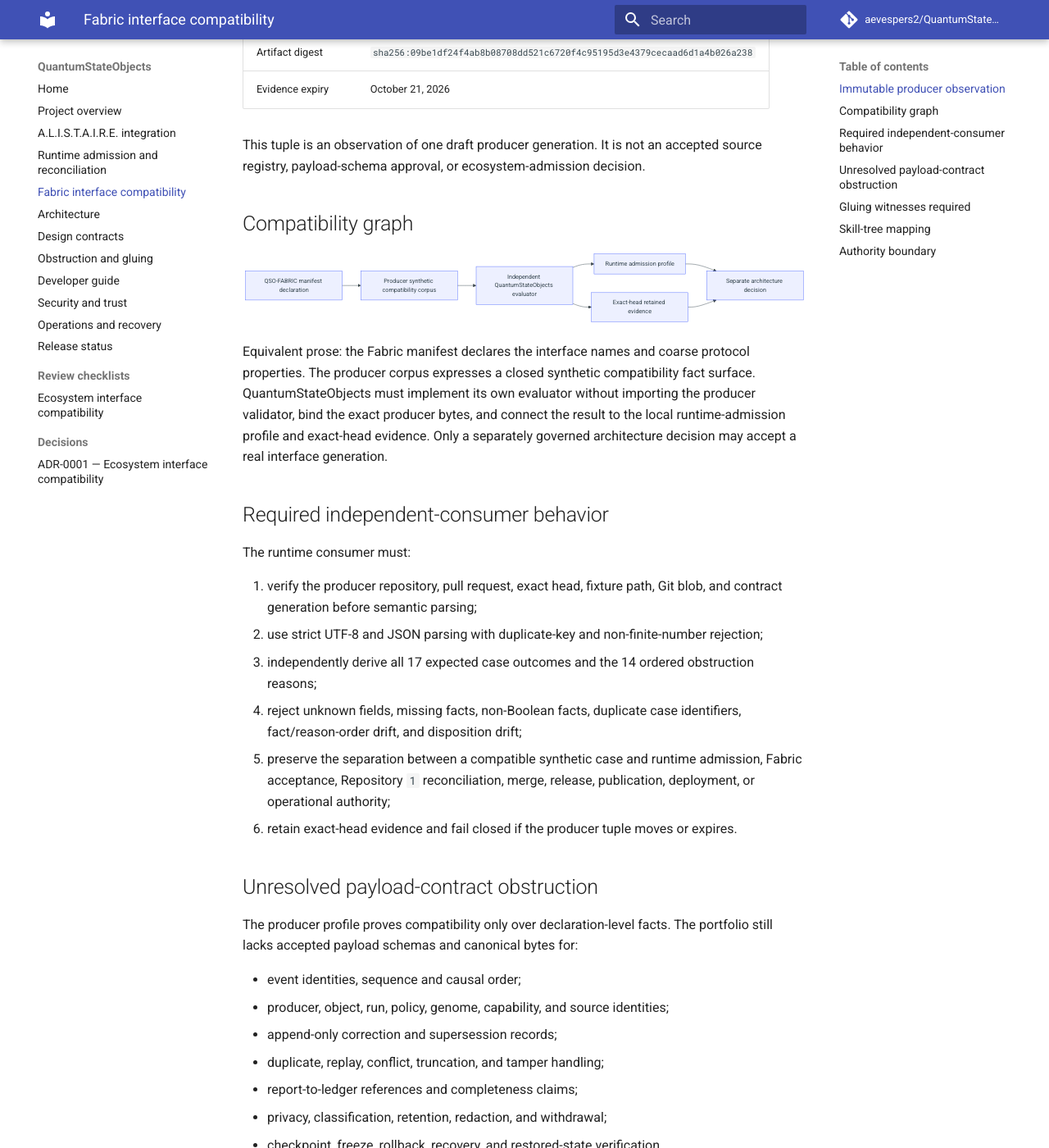
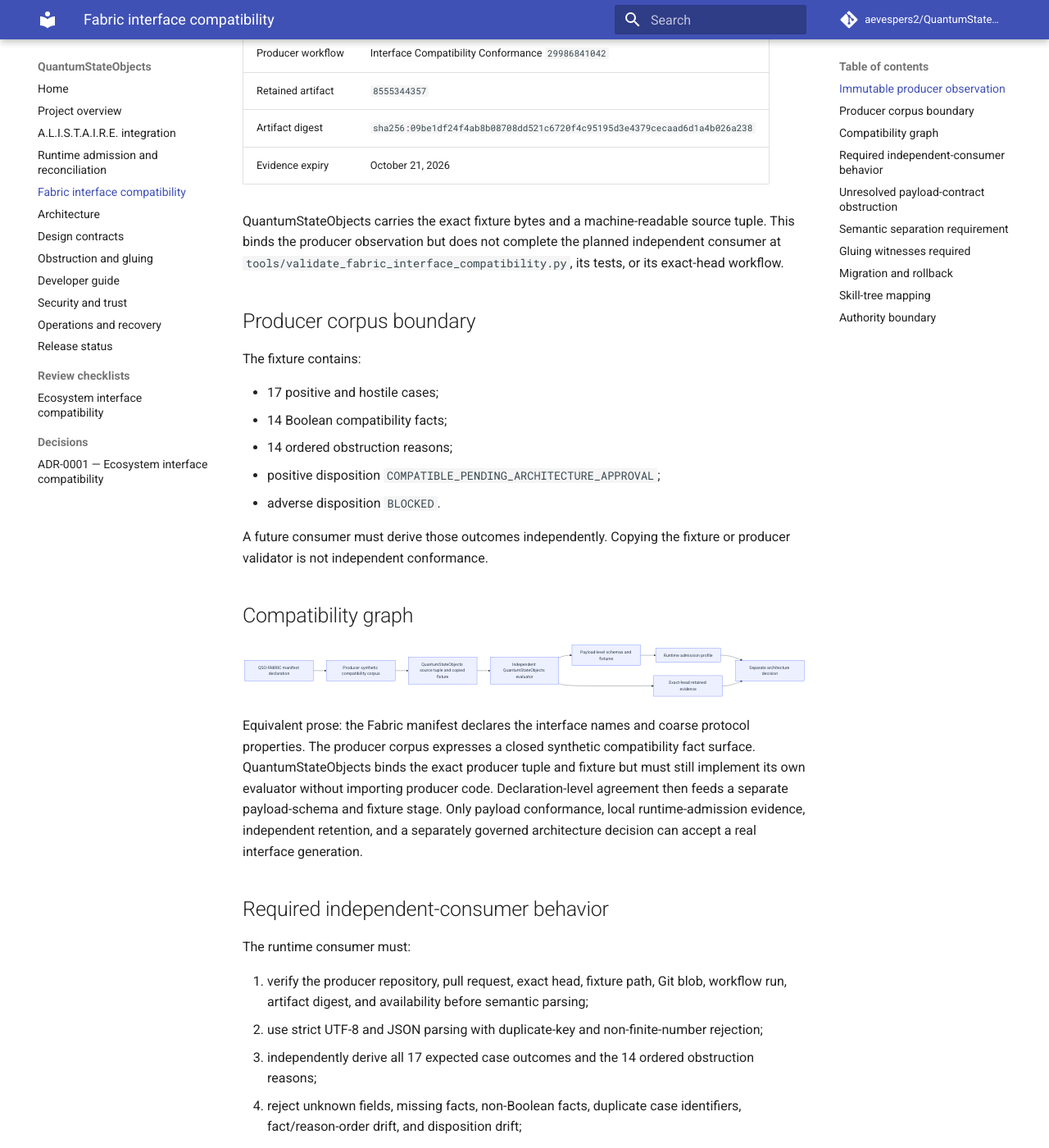
Before and after one commit to aevespers2/QuantumStateObjects, an MkDocs documentation site: the page built from docs/fabric-interface-compatibility.md, in a window 1280 px wide and 1400 px high, scrolled down 884 px. Shown: the whole window at 82% size. Built offline with MkDocs 1.6.1 and Material for MkDocs 9.7.7, drawn with Linux system fonts in a browser that asks for light colours; comment, search, counter and statistics services are not loaded; some of the changed text lies outside the part shown.

Commit message:
docs: consolidate Fabric interface compatibility narrative

````diff
--- a/docs/fabric-interface-compatibility.md
+++ b/docs/fabric-interface-compatibility.md
@@ -1,11 +1,13 @@
 # QSO-FABRIC interface compatibility review
 
-Status: **producer corpus available; independent runtime consumer not yet implemented**
+Status: **producer corpus and source tuple bound; independent runtime consumer and payload schemas pending**
 
-QuantumStateObjects is the candidate local runtime and evidence producer/consumer boundary. QSO-FABRIC draft PR #21 now publishes a synthetic compatibility profile for the two interfaces declared in its ecosystem manifest:
+QuantumStateObjects is the candidate local runtime and evidence producer/consumer boundary. QSO-FABRIC draft PR #21 publishes a synthetic compatibility profile for the two interfaces declared in its ecosystem manifest:
 
 - `qso-event-ledger` using `append-only-json`, schema generation `1.0.0`, idempotent operation, and retry limit `0`;
 - `qso-runtime-report` using `json-file`, schema generation `1.0.0`, idempotent operation, and retry limit `0`.
+
+This page is the single human-readable compatibility route. Its companion controls are the [machine-readable documentation profile](ecosystem-interface-compatibility-v0.json), [review checklist](ecosystem-interface-compatibility-review-checklist.md), and [ADR-0001](decisions/0001-ecosystem-interface-compatibility-boundary.md).
 
 ## Immutable producer observation
 
@@ -22,7 +24,19 @@
 | Artifact digest | `sha256:09be1df24f4ab8b08708dd521c6720f4c95195d3e4379cecaad6d1a4b026a238` |
 | Evidence expiry | October 21, 2026 |
 
-This tuple is an observation of one draft producer generation. It is not an accepted source registry, payload-schema approval, or ecosystem-admission decision.
+QuantumStateObjects carries the exact fixture bytes and a machine-readable source tuple. This binds the producer observation but does not complete the planned independent consumer at `tools/validate_fabric_interface_compatibility.py`, its tests, or its exact-head workflow.
+
+## Producer corpus boundary
+
+The fixture contains:
+
+- 17 positive and hostile cases;
+- 14 Boolean compatibility facts;
+- 14 ordered obstruction reasons;
+- positive disposition `COMPATIBLE_PENDING_ARCHITECTURE_APPROVAL`;
+- adverse disposition `BLOCKED`.
+
+A future consumer must derive those outcomes independently. Copying the fixture or producer validator is not independent conformance.
 
 ## Compatibility graph
 
@@ -30,45 +44,65 @@
 flowchart LR
     M[QSO-FABRIC manifest declaration]
     C[Producer synthetic compatibility corpus]
+    T[QuantumStateObjects source tuple and copied fixture]
     I[Independent QuantumStateObjects evaluator]
+    P[Payload-level schemas and fixtures]
     R[Runtime admission profile]
     E[Exact-head retained evidence]
     A[Separate architecture decision]
 
     M --> C
-    C --> I
-    I --> R
+    C --> T
+    T --> I
+    I --> P
+    P --> R
     I --> E
     R --> A
     E --> A
 ```
 
-Equivalent prose: the Fabric manifest declares the interface names and coarse protocol properties. The producer corpus expresses a closed synthetic compatibility fact surface. QuantumStateObjects must implement its own evaluator without importing the producer validator, bind the exact producer bytes, and connect the result to the local runtime-admission profile and exact-head evidence. Only a separately governed architecture decision may accept a real interface generation.
+Equivalent prose: the Fabric manifest declares the interface names and coarse protocol properties. The producer corpus expresses a closed synthetic compatibility fact surface. QuantumStateObjects binds the exact producer tuple and fixture but must still implement its own evaluator without importing producer code. Declaration-level agreement then feeds a separate payload-schema and fixture stage. Only payload conformance, local runtime-admission evidence, independent retention, and a separately governed architecture decision can accept a real interface generation.
 
 ## Required independent-consumer behavior
 
 The runtime consumer must:
 
-1. verify the producer repository, pull request, exact head, fixture path, Git blob, and contract generation before semantic parsing;
+1. verify the producer repository, pull request, exact head, fixture path, Git blob, workflow run, artifact digest, and availability before semantic parsing;
 2. use strict UTF-8 and JSON parsing with duplicate-key and non-finite-number rejection;
 3. independently derive all 17 expected case outcomes and the 14 ordered obstruction reasons;
 4. reject unknown fields, missing facts, non-Boolean facts, duplicate case identifiers, fact/reason-order drift, and disposition drift;
 5. preserve the separation between a compatible synthetic case and runtime admission, Fabric acceptance, Repository `1` reconciliation, merge, release, publication, deployment, or operational authority;
-6. retain exact-head evidence and fail closed if the producer tuple moves or expires.
+6. retain exact-head evidence and fail closed if the producer tuple moves, is corrected, is superseded, or expires.
 
 ## Unresolved payload-contract obstruction
 
 The producer profile proves compatibility only over declaration-level facts. The portfolio still lacks accepted payload schemas and canonical bytes for:
 
-- event identities, sequence and causal order;
-- producer, object, run, policy, genome, capability, and source identities;
-- append-only correction and supersession records;
-- duplicate, replay, conflict, truncation, and tamper handling;
+- event identities, sequence, causal order, record boundaries, and hash-chain semantics;
+- producer, object, subject, run, policy, genome, capability, and source identities;
+- append-only correction, revocation, supersession, and withdrawal records;
+- duplicate, replay, conflict, truncation, reorder, and tamper handling;
 - report-to-ledger references and completeness claims;
-- privacy, classification, retention, redaction, and withdrawal;
-- checkpoint, freeze, rollback, recovery, and restored-state verification.
+- partial failure, cleanup, uncertainty, and rollback fields;
+- privacy, classification, retention, redaction, deletion, and withdrawal;
+- checkpoint, freeze, rollback, recovery, and restored-state verification;
+- namespace, canonicalization, migration, consumer-rebinding, and rollback ownership.
 
 Until those fields are accepted, the runtime must not represent either interface as integration-ready.
+
+## Semantic separation requirement
+
+The lowest-coupling interpretation preserves five different record classes:
+
+| Record class | Candidate owner |
+|---|---|
+| Runtime-local event ledger | QuantumStateObjects |
+| Fabric collaboration ledger | QSO-FABRIC |
+| Runtime execution report | QuantumStateObjects |
+| Fabric aggregate report | QSO-FABRIC |
+| Canonical disposition | Repository `1` candidate |
+
+Architecture review must choose separate names, qualified names, or a shared envelope with mandatory producer and semantic-class partitioning. No option is selected here.
 
 ## Gluing witnesses required
 
@@ -78,32 +112,46 @@
 - event-ledger record → runtime report → Fabric receipt;
 - correction → downstream invalidation → corrected report;
 - capability revocation → runtime freeze → final ledger/report evidence;
-- rollback checkpoint → restored runtime → independent Repository `1` reconciliation.
+- rollback checkpoint → restored runtime → independent Repository `1` reconciliation;
+- runtime evidence → Bridge transport → QSO-STUDIO/AionUi read-only projection.
+
+## Migration and rollback
+
+Any change to interface name, semantic class, role, protocol, schema, canonicalization, idempotency, retry, ordering, hash input, correction, revocation, retention, or authority interpretation is incompatible unless a versioned migration proves otherwise.
+
+Migration requires old/new producer and consumer fixtures, a mixed-version matrix, explicit unsupported combinations, correction and supersession propagation, consumer rebinding, cache invalidation, rollback to the last accepted generation, and preserved failed-candidate evidence.
 
 ## Skill-tree mapping
 
-Applied FYSA-120 capabilities:
+Applied FYSA-120 capability nodes:
 
-- `CAT-012` — technical documentation and developer guidance;
-- `CAT-017` — immutable producer-source provenance;
-- `CAT-031` — independent conformance implementation and regression testing;
-- `CAT-032` — distributed interface composition;
-- `CAT-040` — correction, migration, rollback, and recovery planning;
-- `CAT-052` — Git-blob and digest provenance;
-- `CAT-054` — cross-repository supply-chain verification;
-- `CAT-059` — exact-head attestation and retained evidence.
+- `CAT-012/012-A`, `012-B`, `012-D`, `012-E` — information architecture, API exposition, quality controls, and docs lifecycle;
+- `CAT-017/017-C`, `017-E` — source graphs, derivation chains, hashing, audit packages, and correction propagation;
+- `CAT-031/031-A`, `031-D`, `031-E` — contract invariants, differential testing, change impact, and assurance maintenance;
+- `CAT-040/040-D`, `040-E` — compatibility migration, parallel validation, rollback, and post-migration monitoring;
+- `CAT-054/054-A`, `054-E` — trust modeling, interface risk, control validation, and continuous assurance;
+- `CAT-059/059-B`, `059-E` — secure evidence transport, attestation validation, and audit evidence.
 
-Proposed subdivision: **cross-repository interface differential conformance**, covering independent evaluators, replay/conflict semantics, correction propagation, rollback witnesses, and reason/disposition convergence.
+Proposed subdivisions:
+
+- `012-I` — cross-repository API and interface lifecycle documentation;
+- `017-H` — multi-producer semantic provenance and namespace lineage;
+- `031-H` — independent interface differential-conformance testing;
+- `040-F` — portfolio contract migration and consumer-rebinding assurance;
+- `059-G` — evidence-envelope semantic partitioning and attestation rebinding.
+
+Taxonomy selection is a planning map, not evidence of competence or authority.
 
 ## Authority boundary
 
 ```text
-producer corpus available
+producer corpus and source tuple bound
 != independent consumer complete
 != payload schema accepted
 != runtime admission approved
 != Fabric integration approved
 != Repository 1 canonical acceptance
+!= merge, release, publication, deployment, or operational authority
 ```
 
 This page changes no runtime code, accepted schemas, credentials, network access, repository permissions, canonical state, release status, or deployment authority.
````
